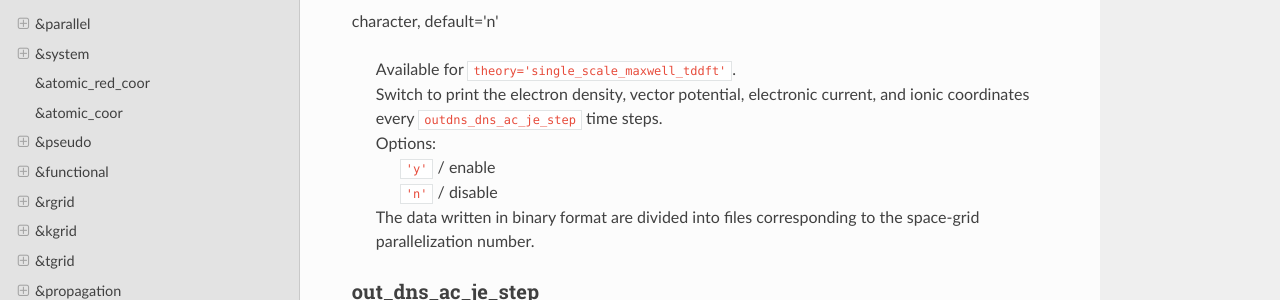
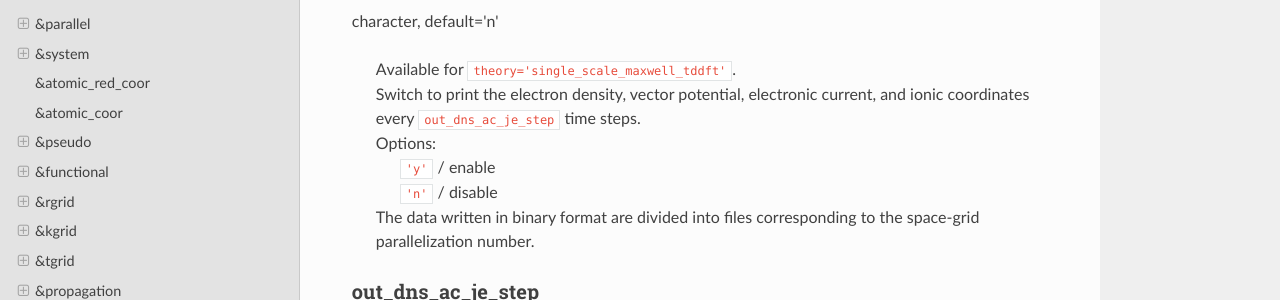
Before and after one commit to SALMON-TDDFT/SALMON-DOCS, a Sphinx documentation site: the page built from source/input_keyword_list.rst, in a window 1280 px wide and 900 px high, scrolled down 44127 px. Shown: the part 147-447 px from the top of the window. Built offline with Sphinx 7.4.7 and the Read the Docs theme 2.0.0, drawn with Linux system fonts in a browser that asks for light colours; formulas are drawn with MathJax 3.

Commit message:
Update input_keyword_list.rst

```diff
--- a/source/input_keyword_list.rst
+++ b/source/input_keyword_list.rst
@@ -2272,7 +2272,7 @@ yn_out_dns_ac_je
 character, default='n'
 
    | Available for ``theory='single_scale_maxwell_tddft'``.
-   | Switch to print the electron density, vector potential, electronic current, and ionic coordinates every ``outdns_dns_ac_je_step`` time steps.
+   | Switch to print the electron density, vector potential, electronic current, and ionic coordinates every ``out_dns_ac_je_step`` time steps.
    | Options:
    |   ``'y'`` / enable
    |   ``'n'`` / disable
@@ -2312,7 +2312,7 @@ integer, default=50
    | See ``yn_out_micro_je``.
 
 
- .. _yn_out_dns_trans:
+.. _yn_out_dns_trans:
 
 yn_out_dns_trans
 
```
